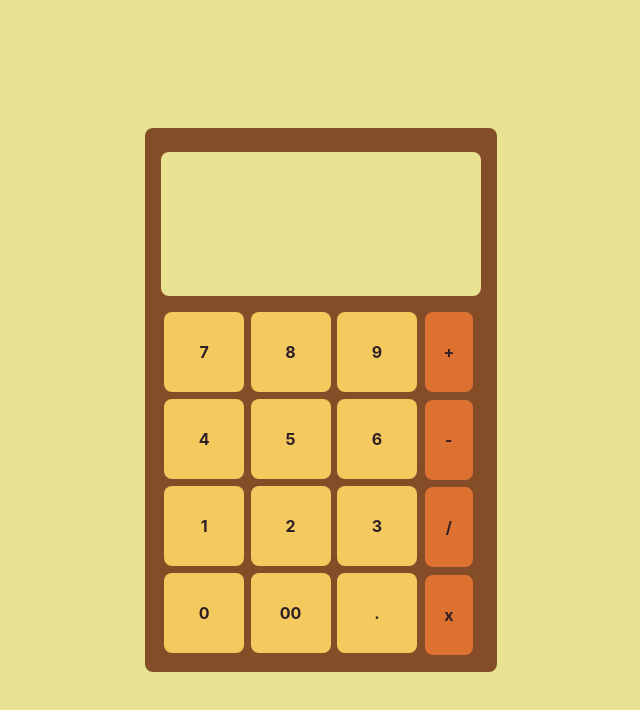
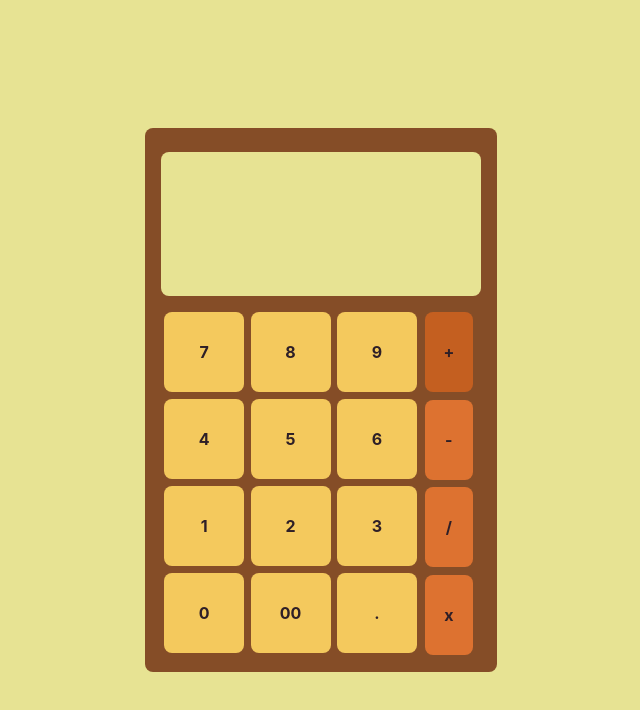
Before and after one commit to pangilinan-patrick/calculator-react, a React (Create React App) app: page / in a window 1280 px wide. In both pictures the pointer is over the element 767 px from the left and 352 px from the top of the page. Shown: the top 710 px of the page, without its empty margins (319-959 px from the left). Built offline with nearby package versions, Linux system fonts and the light colour scheme.

Commit message:
hover colors on button

```diff
--- a/src/App.scss
+++ b/src/App.scss
@@ -13,6 +13,8 @@ $lanzones: #e7e393;
   color: $dark-brown;
   border-radius: 0.5em;
   background-color: $mango;
+  cursor: pointer;
+  user-select: none;
 }
 
 html {
@@ -60,6 +62,10 @@ html {
 }
 
 .side-buttons {
+  &:hover {
+    background-color: darken($orange, 8);
+  }
+
   @include buttons();
   background-color: $orange;
   width: 3em;
@@ -67,6 +73,10 @@ html {
 }
 
 .buttons {
+  &:hover {
+    background-color: darken($mango, 10);
+  }
+
   @include buttons();
   width: 5em;
   height: 5em;
```
